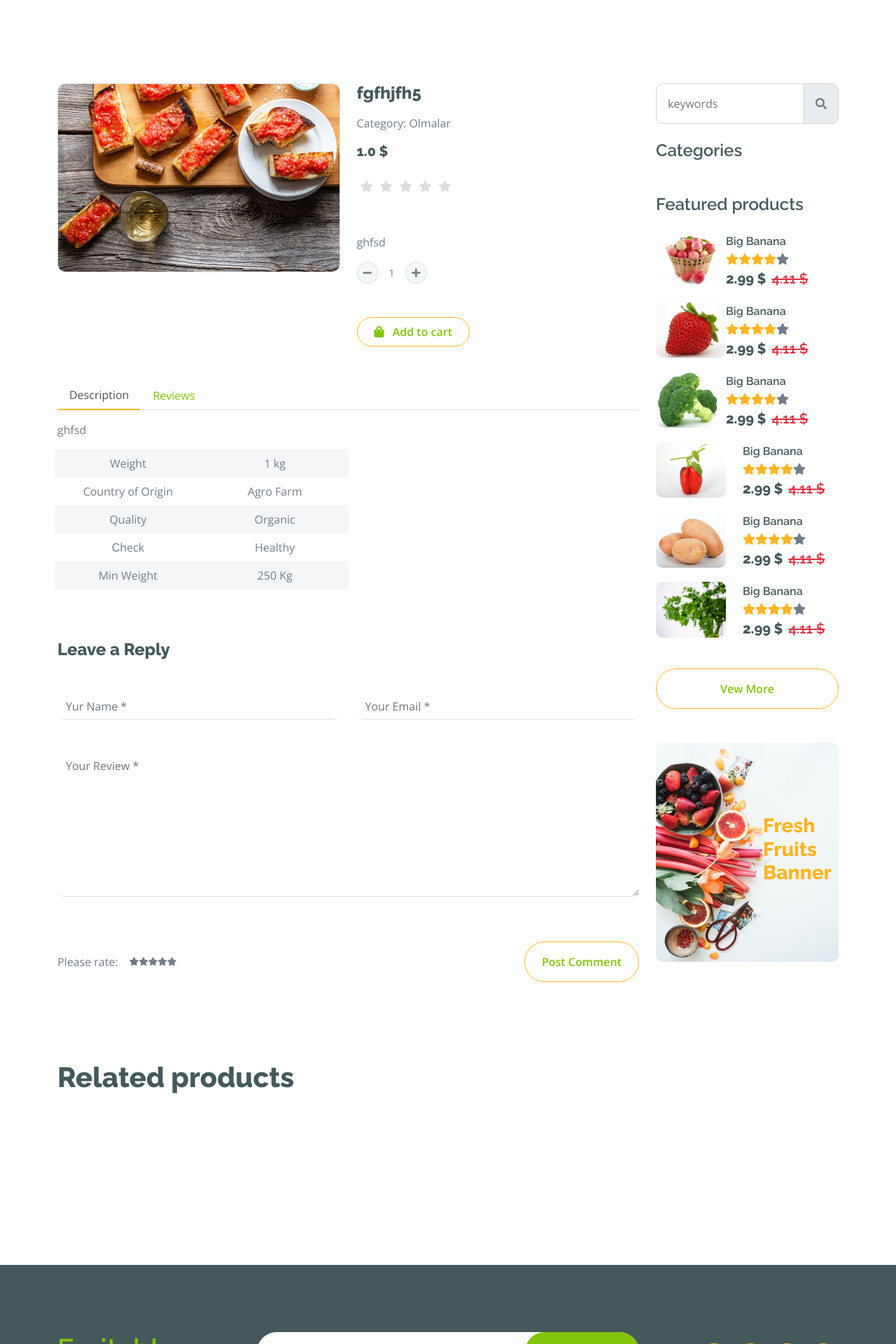
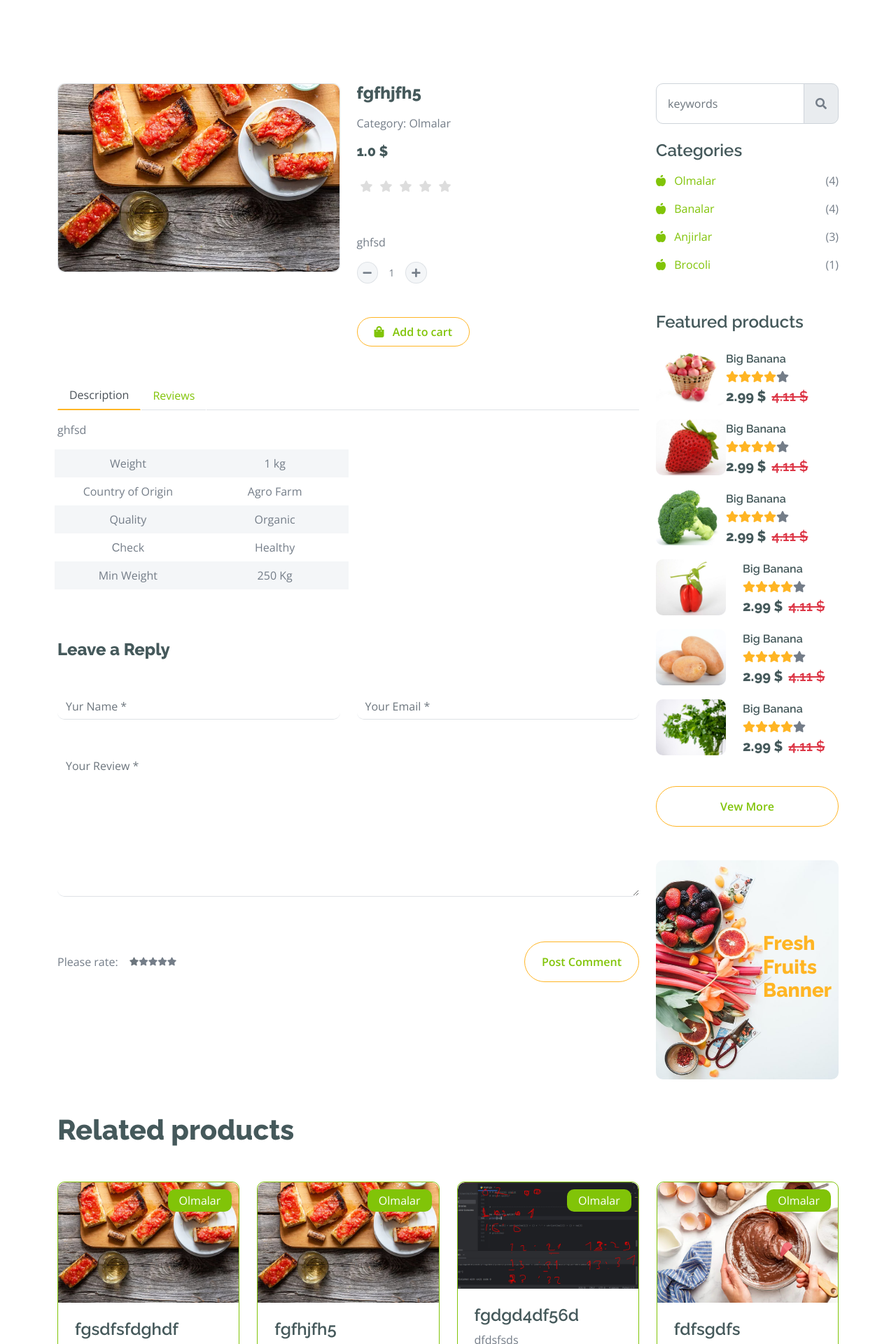
Before and after one commit to FirdavsOmonjonov/oziq-ovqat-dokoni, a Django app: page /detail/5/ in a window 1280 px wide. Shown: the part 353-2273 px from the top of the page at 70% size. Run offline with Django 5.2, Linux system fonts and the light colour scheme; a user stored in the database is signed in; data comes from the database, SQL or seed files in the repository; both versions use the stored data as it was after the commit; some libraries are stand-ins or nearby versions.

Commit message:
Mark chiqarish

```diff
--- a/shop/templates/shop/detail.html
+++ b/shop/templates/shop/detail.html
@@ -30,15 +30,15 @@
                                 <p class="mb-3">Category: {{ product.category.name }}</p>
                                 <h5 class="fw-bold mb-3">{{ product.price }} $</h5>
                                     <ul class=" list-inline rating-list">
-                                        <li onclick="rate(5, { product_id })">
+                                        <li onclick="rate(5, {{ product.id }})">
                                             <i class="fa fa-star {% if user_rating > 4 %} checked {% endif %}" title="Rate 5"></i></li>
-                                        <li onclick="rate(4, { product_id })">
+                                        <li onclick="rate(4, {{ product.id }})">
                                             <i class="fa fa-star {% if user_rating > 3 %} checked {% endif %}" title="Rate 4"></i></li>
-                                        <li onclick="rate(3, { product_id })">
+                                        <li onclick="rate(3, {{ product.id }})">
                                             <i class="fa fa-star {% if user_rating > 2 %} checked {% endif %}" title="Rate 3"></i></li>
-                                        <li onclick="rate(2, { product_id })">
+                                        <li onclick="rate(2, {{ product.id }})">
                                             <i class="fa fa-star {% if user_rating > 1 %} checked {% endif %}" title="Rate 2"></i></li>
-                                        <li onclick="rate(1, { product_id })">
+                                        <li onclick="rate(1, {{ product.id }})">
                                             <i class="fa fa-star {% if user_rating > 0 %} checked {% endif %}" title="Rate 1"></i></li>
                                     </ul>
                                 <p class="mb-4">{{ product.description|linebreaks}}</p>
@@ -360,26 +360,28 @@
                 <h1 class="fw-bold mb-0">Related products</h1>
                 <div class="vesitable">
                     <div class="owl-carousel vegetable-carousel justify-content-center">
-
-                        {% for produc in products %}
+                        {% for product in products %}
                         <div class="border border-primary rounded position-relative vesitable-item">
                             <div class="vesitable-img">
                                 <a href="{% url 'detail' product.id %}">
-                                    <img src="{{ produc.image.url }}" class="img-fluid w-100 rounded-top" alt="">
+                                    <img src="{{ product.image.url }}" class="img-fluid w-100 rounded-top" alt="">
                                 </a>
                             </div>
                             <div class="text-white bg-primary px-3 py-1 rounded position-absolute" style="top: 10px; right: 10px;">{{ product.category.name }}</div>
                             <div class="p-4 pb-0 rounded-bottom">
-                                <h4>{{ produc.name }}</h4>
-                                <p>{{ produc.description|truncatewords:15 }}</p>
+                                <h4>{{ product.name }}</h4>
+                                <p>{{ product.description|truncatewords:15 }}</p>
                                 <div class="d-flex justify-content-between flex-lg-wrap">
-                                    <p class="text-dark fs-5 fw-bold">${{ produc.discount }} / kg</p>
+                                    <p class="text-dark fs-5 fw-bold">${{ product.discount }} / kg</p>
 
                                     <a href="#" class="btn border border-secondary rounded-pill px-3 py-1 mb-4 text-primary"><i class="fa fa-shopping-bag me-2 text-primary"></i> Add to cart</a>
                                 </div>
                             </div>
                         </div>
                         {% endfor %}
+                    </div>
+                </div>
+
 
                     </div>
                 </div>
--- a/shop/urls.py
+++ b/shop/urls.py
@@ -1,5 +1,5 @@
 from django.urls import path
-from .views import ProductList, AllProductsList, SortingProductsList, SortingBySubcategories,ProductDetail,sorting_by_subcategories, rate
+from .views import ProductList, AllProductsList, SortingProductsList, SortingBySubcategories,  ProductDetail,  sorting_by_subcategories, rate
 
 
 urlpatterns = [
--- a/shop/views.py
+++ b/shop/views.py
@@ -46,37 +46,25 @@ class ProductDetail(DetailView):
     model = Product
     template_name ='shop/detail.html'
     context_object_name = 'product'
-    extra_context = {
-        'page_name' : "Shop Details",
-    }
-
 
     def get_context_data(self, **kwargs):
         context = super().get_context_data(**kwargs)
-        product = Product.objects.get(id=self.kwargs['pk'])
+        product = self.object  # Access the current product instance
         rating = Rating.objects.filter(product=product, user=self.request.user).first()
         context['user_rating'] = rating.rating if rating else 0
-
+        related_products = Product.objects.filter(category=self.object.category)
+        context['page_name'] = "Shop Details"
+        context['categories'] = Category.objects.filter(parent=None)
+        context['products'] = related_products
         return context
 
 
-
 """Funkisi yordamida yozilgan view"""
-def index(request: HttpRequest) -> HttpResponse:
-    posts = Product.objects.all()
-    for post in posts:
-        rating = Rating.objects.filter(post=post, user=request.user).first()
-        post.user_rating = rating.rating if rating else 0
-    return render(request, "index.html", {"posts": posts})
-
-
 def rate(request: HttpRequest, product_id: int, rating: int) -> HttpResponse:
     product = Product.objects.get(id=product_id)
     Rating.objects.filter(product=product, user=request.user).delete()
     product.rating_set.create(user=request.user, rating=rating)
     return redirect('detail', id = product.id)
-
-
 
 
 def sorting_by_subcategories(request, slug):
@@ -88,24 +76,25 @@ def sorting_by_subcategories(request, slug):
     }
     return render(request, 'shop/detail.html', context)
 
-# def detail(request , product_id):
-    # """Product detail view at func level"""
-    # product = Product.objects.get(id=product_id)
-    # products = Product.objects.filter(category=product.category)
-    # context = {
-    #     'product': product,
-    #     'categories': Category.objects.filter(parent=None),
-    #     'page_name': "Shop Detail",
-    #     'products': products
-    # }
-    # return render(request,'shop/detail.html', context)
+
+def detail(request , product_id):
+    """Product detail view at func level"""
+    product = Product.objects.get(id=product_id)
+    products = Product.objects.filter(category=product.category)
+    context = {
+        'product': product,
+        'categories': Category.objects.filter(parent=None),
+        'page_name': "Shop Detail",
+        'products': products
+    }
+    return render(request,'shop/detail.html', context)
 
 
-# def sorting(request: HttpRequest, key_name) -> HttpResponse:
-#     """Sorting products view at func level"""
-#     context = {
-#         'products': Product.objects.filter(filter_choice=key_name),
-#         'categories': Category.objects.filter(parent=None)
+def sorting(request: HttpRequest, key_name) -> HttpResponse:
+    """Sorting products view at func level"""
+    context = {
+        'products': Product.objects.filter(filter_choice=key_name),
+        'categories': Category.objects.filter(parent=None)
 
-#     }
-#     return render(request, 'shop/all_products.html', context)
+    }
+    return render(request, 'shop/all_products.html', context)
--- a/templates/base.html
+++ b/templates/base.html
@@ -11,16 +11,32 @@
     <meta content="" name="keywords">
     <meta content="" name="description">
     <meta name="viewport" content="width=device-width, initial-scale=1, shrink-to-fit=no">
-    <!-- <link rel="stylesheet" href="https://cdn.jsdelivr.net/npm/bootstrap@4.0.0/dist/css/bootstrap.min.css" integrity="sha384-Gn5384xqQ1aoWXA+058RXPxPg6fy4IWvTNh0E263XmFcJlSAwiGgFAW/dAiS6JXm" crossorigin="anonymous">
-    <link rel="stylesheet" href="https://cdnjs.cloudflare.com/ajax/libs/font-awesome/4.7.0/css/font-awesome.min.css">
-    <meta charset="UTF-8"> -->
 
     {% include 'components/_styles.html' %}
 
 </head>
 
 <body>
+    <style>
+        .rating-list li {
+          float: right;
+          color: #ddd;
+          padding: 10px 5px;
+        }
 
+        .rating-list li:hover,
+        .rating-list li:hover ~ li {
+          color: orange;
+        }
+
+        .rating-list {
+          display: inline-block;
+          list-style: none;
+        }
+        .checked {
+            color: orange;
+        }
+    </style>
 <!--Spinner Start -->
 {% include 'components/_spinner.html' %}
 <!--Spinner End -->
```
Also changed, not shown: db.sqlite3.
